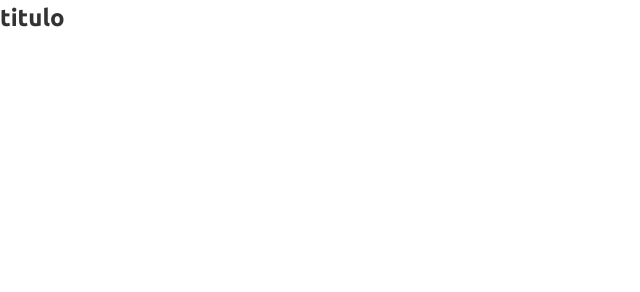
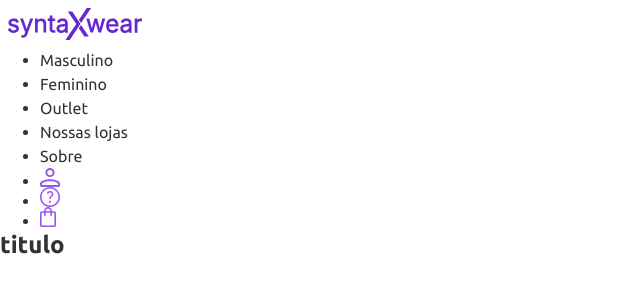
Before and after one commit to Gabriel-Pojucan/ecommerce-syntaxwear, a plain HTML site: page index.html in a window 1280 px wide. Shown: the whole page, without its empty margins (0-640 px from the left). Drawn offline with Linux system fonts and the light colour scheme.

Commit message:
feat: adicionado a imagem de  título e os dois menus de navegações com suas respectivas imagens

```diff
--- a/index.html
+++ b/index.html
@@ -4,24 +4,48 @@
 <head>
     <meta charset="UTF-8">
     <meta name="viewport" content="width=device-width, initial-scale=1.0">
-    <title>Ecommerce-syntaxwear</title>
+    <title>Syntaxwear - Tênis e Sneakers Online</title>
 
     <link rel="stylesheet" href="./css/reset.css">
     <link rel="stylesheet" href="./css/style.css">
     <link rel="stylesheet" href="./css/variables.css">
 
 </head>
+
 <body>
     <!-- Header com logo e navegação -->
     <header class="site-header">
-                <!-- Logo e navegação aqui -->
+        <!-- Logo e navegação aqui -->
+        <h1 class="logo">
+            <a href="/" title="Syntaxwear - Tênis e Sneakers Online">
+                <img src="./images/logo/logo.svg.svg" alt="Syntaxwear - Tênis e Sneakers Online">
+            </a>
+        </h1>
+
+        <nav class="nav-center" aria-label="Categorias Principais">
+            <ul>
+                <li><a href="#">Masculino</a></li>
+                <li><a href="#">Feminino</a></li>
+                <li><a href="#">Outlet</a></li>
+            </ul>
+        </nav>
+
+        <nav aria-label="Menu Secundário">
+            <ul>
+                <li><a href="#">Nossas lojas</a></li>
+                <li><a href="#">Sobre</a></li>
+                <li><a href="#"><img src="./images/icons/user.svg.svg" alt="Minha conta"></a></li>
+                <li><a href="#"><img src="./images/icons/help.svg.svg" alt="Ajuda"></a></li>
+                <li><a href="#"><img src="./images/icons/bag.svg.svg" alt="Carrinho"></a></li>
+            </ul>
+        </nav>
     </header>
 
     <main>
         <!-- Seção Hero -->
         <section class="hero-section">
             <!-- Conteúdo hero aqui -->
-             <h1>titulo</h1>
+            <h1>titulo</h1>
         </section>
 
         <!-- Seção de Categorias de Tênis -->
@@ -31,13 +55,14 @@
 
         <!-- Grid com Produtos em Destaque -->
         <section class="featured-products-section">
-                <!-- Grid de produtos aqui -->
+            <!-- Grid de produtos aqui -->
         </section>
     </main>
 
     <!-- Footer com Informações de Contato e Links -->
     <footer class="site-footer">
-            <!-- Informações de contato e links aqui -->
+        <!-- Informações de contato e links aqui -->
     </footer>
 </body>
+
 </html>
```
Also changed, not shown: images/icons/bag.svg.svg (added), images/icons/help.svg.svg (added), images/icons/user.svg.svg (added), images/logo/logo.svg.svg (added).
